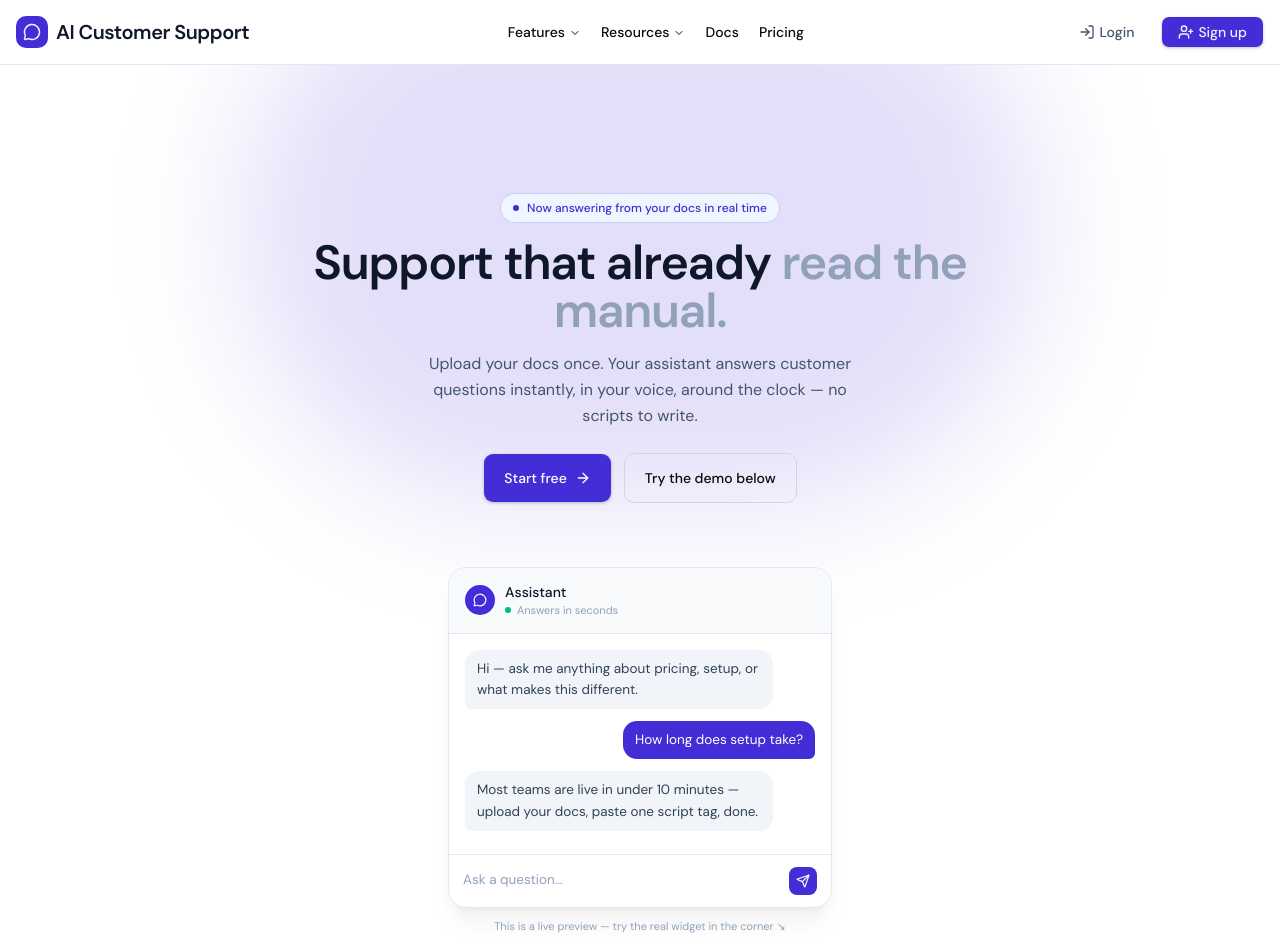
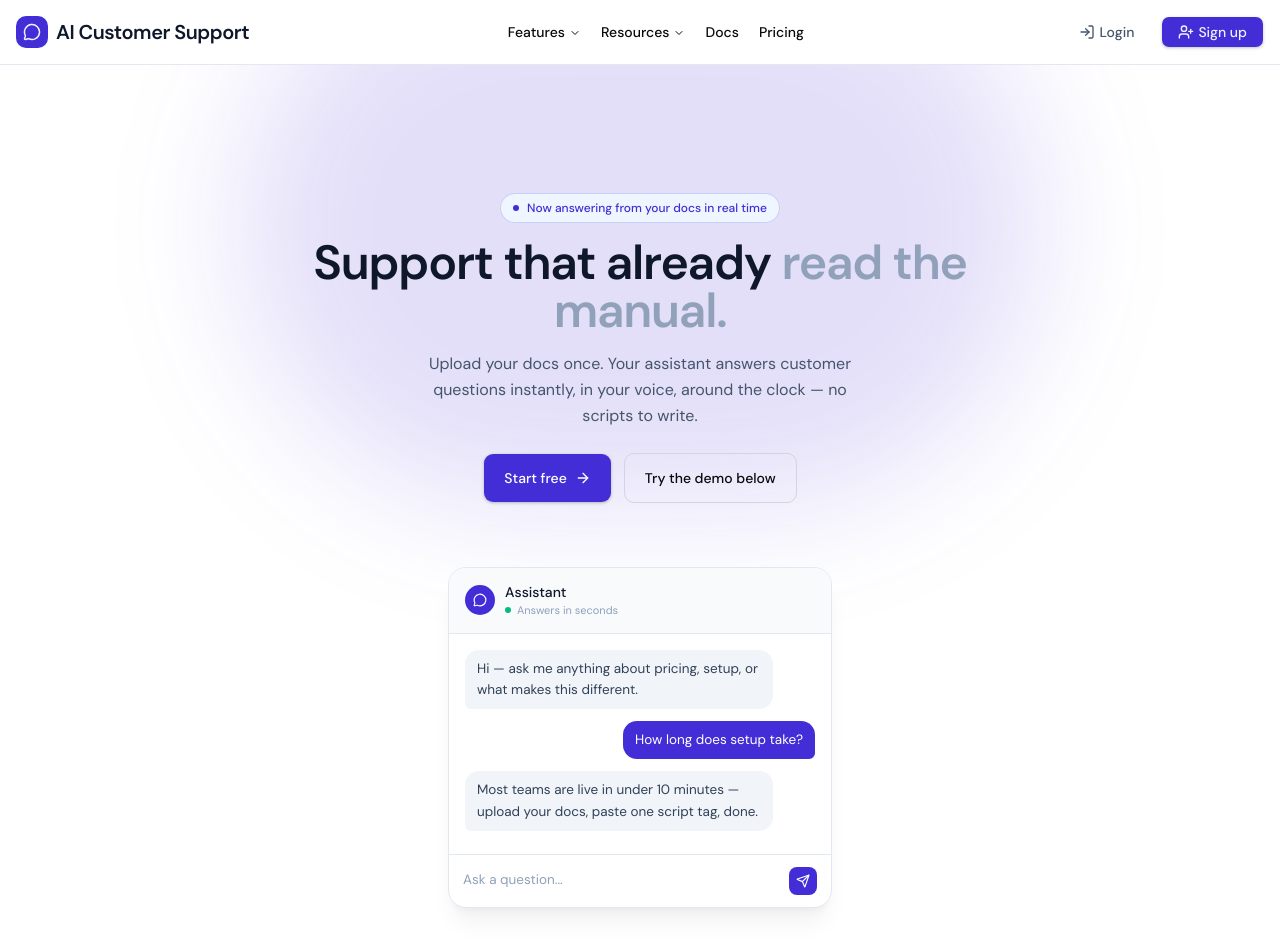
Before and after one commit to nhmnazmul22/AICustomerSupportAssistant, a Next.js app: page / in a window 1280 px wide. Shown: the top 952 px of the page. Built offline with nearby package versions, Linux system fonts and the light colour scheme.

Commit message:
fix small issues

```diff
--- a/app/layout.tsx
+++ b/app/layout.tsx
@@ -1,7 +1,7 @@
 import { DM_Sans } from "next/font/google"
 
 import "./globals.css"
-import { ThemeProvider } from "@/components/theme-provider"
+import { ThemeProvider } from "@/providers/theme-provider"
 import { cn } from "@/lib/utils"
 import Navbar from "@/components/layout/Navbar/Navbar"
 
--- a/components/pages/Home/Hero/DemoChatAssistant.tsx
+++ b/components/pages/Home/Hero/DemoChatAssistant.tsx
@@ -62,9 +62,6 @@ const DemoChatAssistant = () => {
           </div>
         </div>
       </div>
-      <p className="mt-2.5 text-center text-[11px] text-slate-400 dark:text-slate-500">
-        This is a live preview — try the real widget in the corner ↘
-      </p>
     </div>
   )
 }
```
Also changed, not shown: providers/theme-provider.tsx (renamed from components/theme-provider.tsx).
